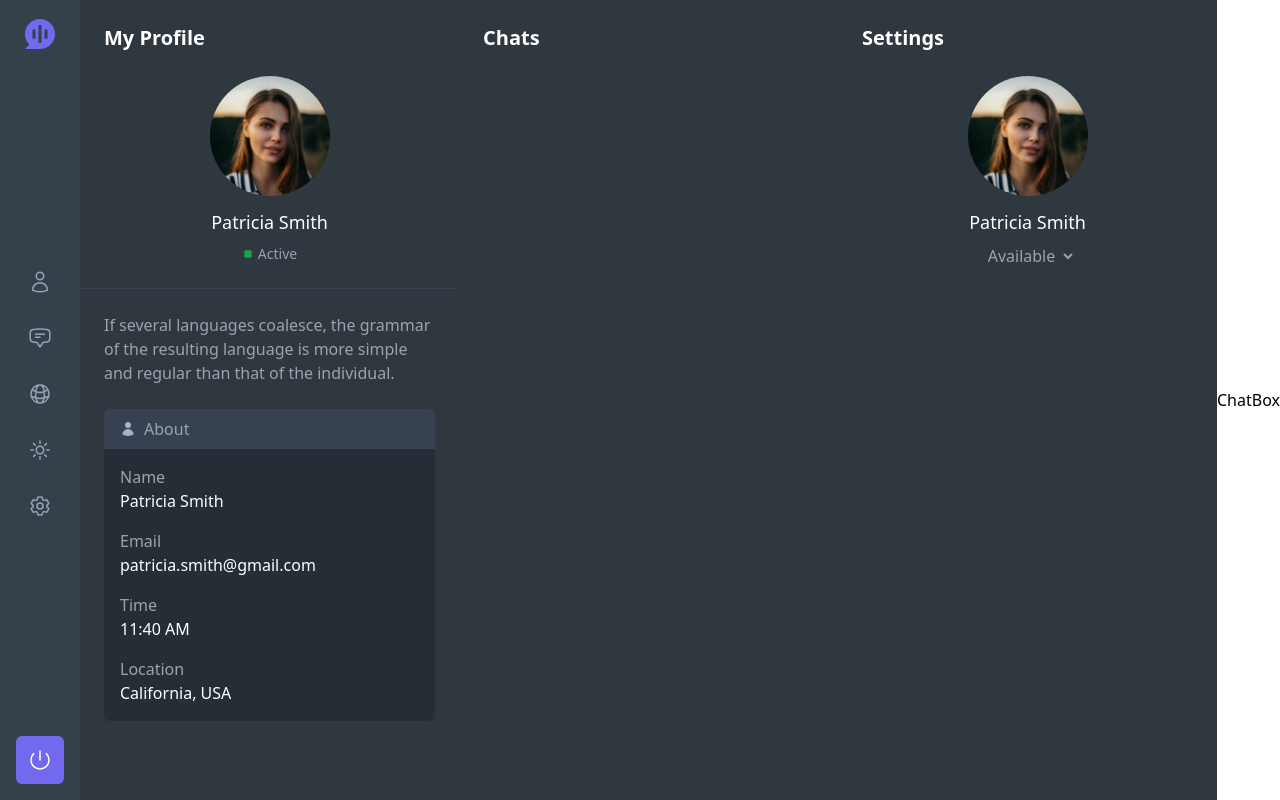
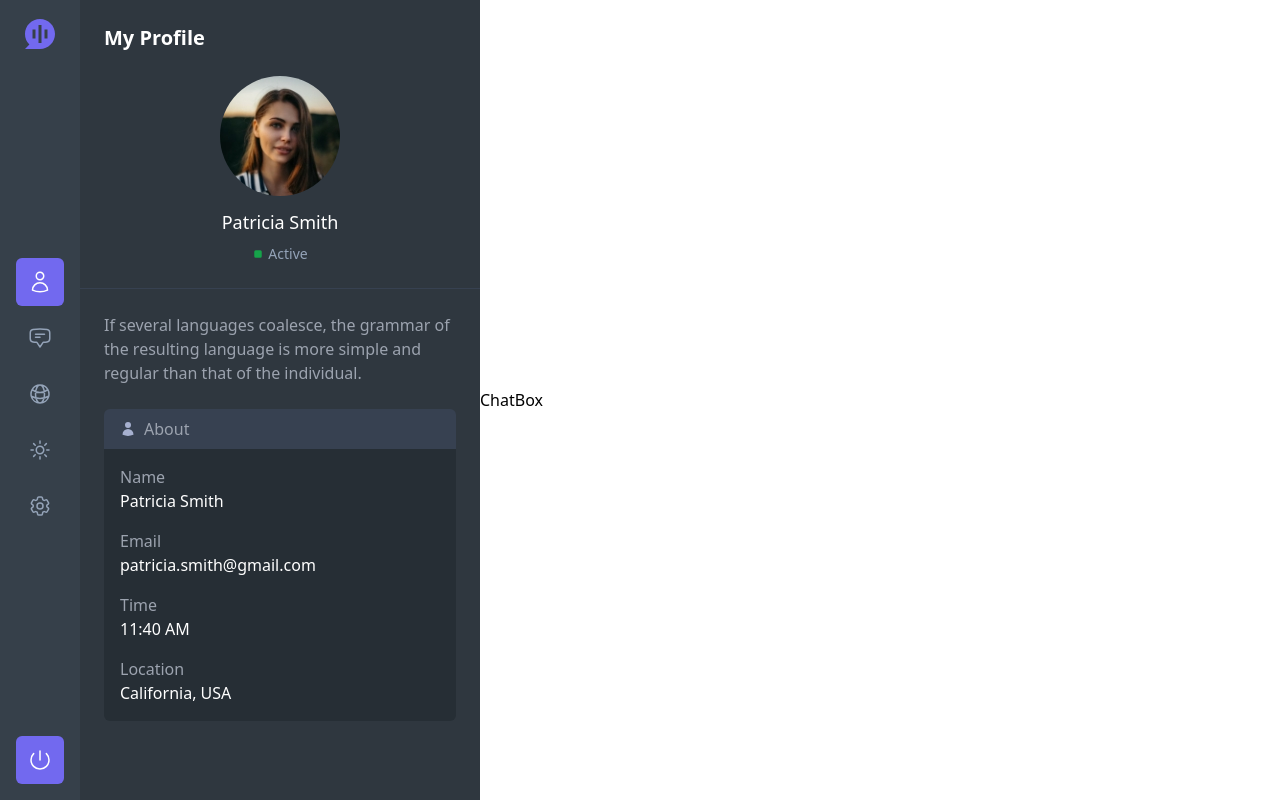
Before and after one commit to ravch08/chatvia_react, a React (Vite) app: page /dashboard in a window 1280 px wide. Built offline with nearby package versions, Linux system fonts and the light colour scheme.

Commit message:
Added tab functionality

```diff
--- a/src/components/pages/Home.tsx
+++ b/src/components/pages/Home.tsx
@@ -1,3 +1,4 @@
+import { useState } from "react";
 import {
   ChatBar,
   ChatBox,
@@ -7,12 +8,20 @@ import {
 } from "../utils/helper";
 
 const Home = () => {
+  const [showChats, setShowChats] = useState(false);
+  const [showProfile, setShowProfile] = useState(true);
+  const [showSetting, setShowSetting] = useState(false);
+
   return (
     <div className="flex items-center">
-      <ChatBar />
-      <SidebarProfile />
-      <SidebarChats />
-      <SidebarSetting />
+      <ChatBar
+        onClickChats={(bool: boolean) => setShowChats(bool)}
+        onClickProfile={(bool: boolean) => setShowProfile(bool)}
+        onClickSettings={(bool: boolean) => setShowSetting(bool)}
+      />
+      {showProfile && <SidebarProfile />}
+      {showChats && <SidebarChats />}
+      {showSetting && <SidebarSetting />}
       <ChatBox />
     </div>
   );
--- a/src/components/sections/ChatBar.tsx
+++ b/src/components/sections/ChatBar.tsx
@@ -1,7 +1,32 @@
 import { Link } from "react-router-dom";
+import { SidebarHandlerProps } from "../../types/types";
 import { logoIcon } from "../utils/helper";
 
-const ChatBar = () => {
+const ChatBar = ({
+  onClickChats,
+  onClickProfile,
+  onClickSettings,
+}: SidebarHandlerProps) => {
+  // const [isActive, setIsActive] = useState(false);
+
+  const handleProfile = () => {
+    onClickChats(false);
+    onClickProfile(true);
+    onClickSettings(false);
+  };
+
+  const handleChats = () => {
+    onClickChats(true);
+    onClickProfile(false);
+    onClickSettings(false);
+  };
+
+  const handleSettings = () => {
+    onClickChats(false);
+    onClickProfile(false);
+    onClickSettings(true);
+  };
+
   return (
     <div className="flex h-screen flex-col items-center justify-between bg-gray-200 px-4 py-4">
       <Link to="/dashboard">
@@ -9,7 +34,7 @@ const ChatBar = () => {
       </Link>
 
       <div className="flex flex-col gap-2 ">
-        <Link to="#!" className="chatBar-link">
+        <div className="chatBar-link active" onClick={handleProfile}>
           <svg
             strokeWidth={1.5}
             viewBox="0 0 24 24"
@@ -22,8 +47,8 @@ const ChatBar = () => {
               d="M15.75 6a3.75 3.75 0 11-7.5 0 3.75 3.75 0 017.5 0zM4.501 20.118a7.5 7.5 0 0114.998 0A17.933 17.933 0 0112 21.75c-2.676 0-5.216-.584-7.499-1.632z"
             />
           </svg>
-        </Link>
-        <Link to="#!" className="chatBar-link">
+        </div>
+        <div className="chatBar-link" onClick={handleChats}>
           <svg
             strokeWidth={1.5}
             viewBox="0 0 24 24"
@@ -36,8 +61,8 @@ const ChatBar = () => {
               d="M7.5 8.25h9m-9 3H12m-9.75 1.51c0 1.6 1.123 2.994 2.707 3.227 1.129.166 2.27.293 3.423.379.35.026.67.21.865.501L12 21l2.755-4.133a1.14 1.14 0 01.865-.501 48.172 48.172 0 003.423-.379c1.584-.233 2.707-1.626 2.707-3.228V6.741c0-1.602-1.123-2.995-2.707-3.228A48.394 48.394 0 0012 3c-2.392 0-4.744.175-7.043.513C3.373 3.746 2.25 5.14 2.25 6.741v6.018z"
             />
           </svg>
-        </Link>
-        <Link to="#!" className="chatBar-link">
+        </div>
+        <div className="chatBar-link">
           <svg
             strokeWidth={1.5}
             viewBox="0 0 24 24"
@@ -50,8 +75,8 @@ const ChatBar = () => {
               d="M12 21a9.004 9.004 0 008.716-6.747M12 21a9.004 9.004 0 01-8.716-6.747M12 21c2.485 0 4.5-4.03 4.5-9S14.485 3 12 3m0 18c-2.485 0-4.5-4.03-4.5-9S9.515 3 12 3m0 0a8.997 8.997 0 017.843 4.582M12 3a8.997 8.997 0 00-7.843 4.582m15.686 0A11.953 11.953 0 0112 10.5c-2.998 0-5.74-1.1-7.843-2.918m15.686 0A8.959 8.959 0 0121 12c0 .778-.099 1.533-.284 2.253m0 0A17.919 17.919 0 0112 16.5c-3.162 0-6.133-.815-8.716-2.247m0 0A9.015 9.015 0 013 12c0-1.605.42-3.113 1.157-4.418"
             />
           </svg>
-        </Link>
-        <Link to="#!" className="chatBar-link">
+        </div>
+        <div className="chatBar-link">
           <svg
             xmlns="http://www.w3.org/2000/svg"
             viewBox="0 0 24 24"
@@ -64,8 +89,8 @@ const ChatBar = () => {
               d="M12 3v2.25m6.364.386l-1.591 1.591M21 12h-2.25m-.386 6.364l-1.591-1.591M12 18.75V21m-4.773-4.227l-1.591 1.591M5.25 12H3m4.227-4.773L5.636 5.636M15.75 12a3.75 3.75 0 11-7.5 0 3.75 3.75 0 017.5 0z"
             />
           </svg>
-        </Link>
-        <Link to="#!" className="chatBar-link">
+        </div>
+        <div className="chatBar-link" onClick={handleSettings}>
           <svg
             xmlns="http://www.w3.org/2000/svg"
             viewBox="0 0 24 24"
@@ -83,7 +108,7 @@ const ChatBar = () => {
               d="M15 12a3 3 0 11-6 0 3 3 0 016 0z"
             />
           </svg>
-        </Link>
+        </div>
       </div>
 
       <Link to="#!" className="chatBar-link bg-primary-400">
--- /dev/null
+++ b/src/components/utils/data.ts
@@ -0,0 +1,5 @@
+export const ChatBarTabs = [
+  {
+    id: 1,
+  },
+];
--- a/src/index.css
+++ b/src/index.css
@@ -7,9 +7,9 @@
 /* font-family: 'Public Sans', sans-serif; */
 
 .chatBar-link {
-  @apply rounded-md fill-none stroke-slate-400 p-3 transition-colors ease-in-out hover:bg-slate-600 hover:stroke-white;
+  @apply cursor-pointer rounded-md fill-none stroke-slate-400 p-3 transition-colors ease-in-out hover:bg-slate-600 hover:stroke-white;
 }
 
 .active {
-  @apply bg-slate-800 stroke-white;
+  @apply bg-primary-400 stroke-white;
 }
--- a/src/types/types.ts
+++ b/src/types/types.ts
@@ -18,3 +18,9 @@ export type FormDataProps = {
   password: string;
   uploadFile: string;
 };
+
+export type SidebarHandlerProps = {
+  onClickChats: (bool: boolean) => void;
+  onClickProfile: (bool: boolean) => void;
+  onClickSettings: (bool: boolean) => void;
+};
```
